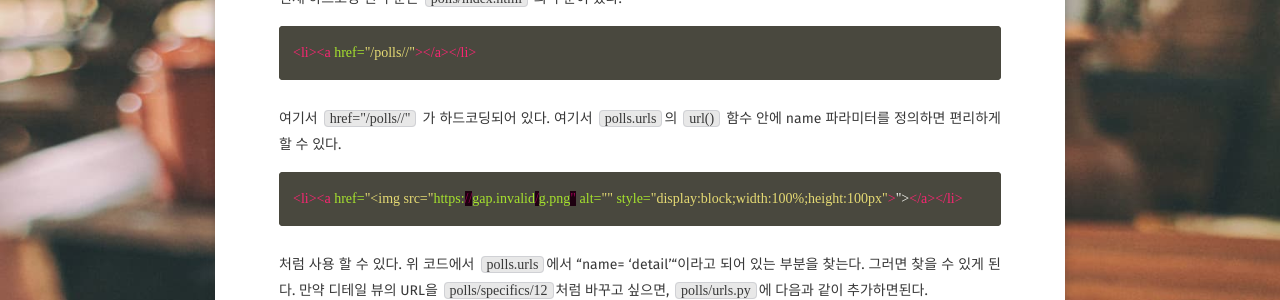
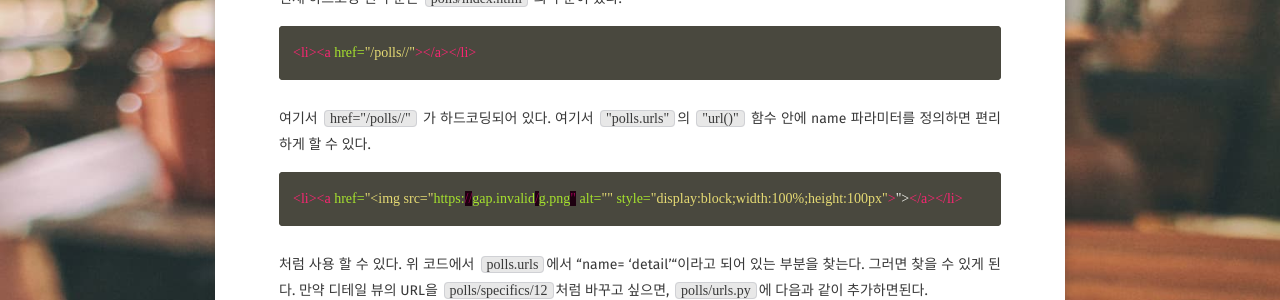
Before and after one commit to smilelife12/smilelife12.github.io, a Jekyll site: the page built from _posts/Web/2019-10-10-WebCrawling8.md, in a window 1280 px wide and 900 px high, scrolled down 1812 px. Shown: the part 149-449 px from the top of the window. Built offline with Jekyll 4.4.1, drawn with Linux system fonts in a browser that asks for light colours; some web fonts are replaced; comment, search, counter and statistics services are not loaded.

````diff
--- a/_posts/Web/2019-10-10-WebCrawling8.md
+++ b/_posts/Web/2019-10-10-WebCrawling8.md
@@ -79,7 +79,7 @@ for문의 구문에 대해서는 [참조:docs](https://docs.djangoproject.com/en
 ```html
 <li><a href="/polls/{{ question.id }}/">{{ question.question_text }}</a></li>
 ```
-여기서 `href="/polls/{{question.id}}/"` 가 하드코딩되어 있다. 여기서 `polls.urls`의 `url()` 함수 안에 name 파라미터를 정의하면 편리하게 할 수 있다.
+여기서 `href="/polls/{{question.id}}/"` 가 하드코딩되어 있다. 여기서 `"polls.urls"`의 `"url()"` 함수 안에 name 파라미터를 정의하면 편리하게 할 수 있다.
 ```html
 <li><a href="{% url 'detail' question.id %}">{{ question:question_text}}</a></li>
 ```
````
